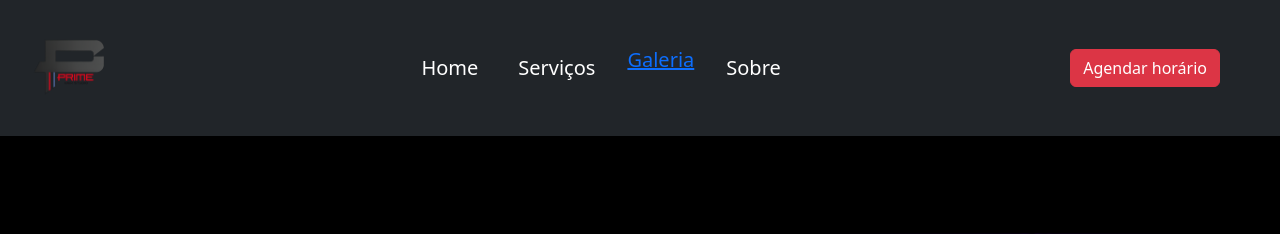
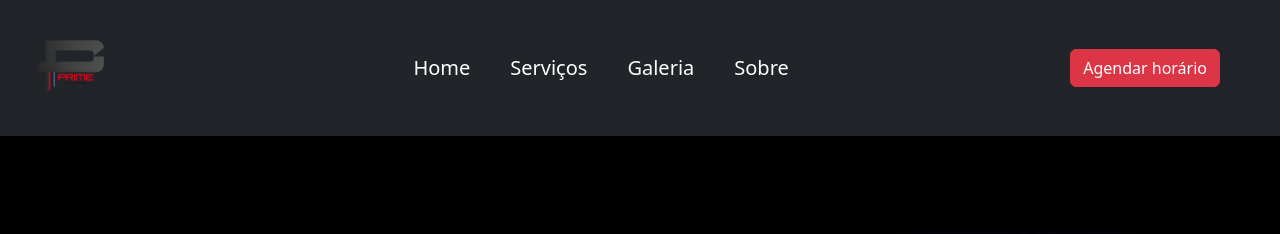
Before and after one commit to kaleu212/PrimeHairStudio2, a PHP site: page /index.php in a window 1280 px wide. Shown: the top 234 px of the page. Run offline with PHP 8.4, Linux system fonts and the light colour scheme.

Commit message:
arrumando o header galeria

```diff
--- a/paginas/header.php
+++ b/paginas/header.php
@@ -37,12 +37,9 @@
                         <li class="nav-item">
                             <a class="nav-link" href="index.php#servicos">Serviços</a>
                         </li>
-                        <li>
-                            <a href="galeria.php">
-                                Galeria
-                            </a>
+                        <li class="nav-item">
+                            <a class="nav-link" href="galeria.php">Galeria</a>
                         </li>
-
                         <li class="nav-item">
                             <a class="nav-link" href="sobre.php">Sobre</a>
                         </li>
```
